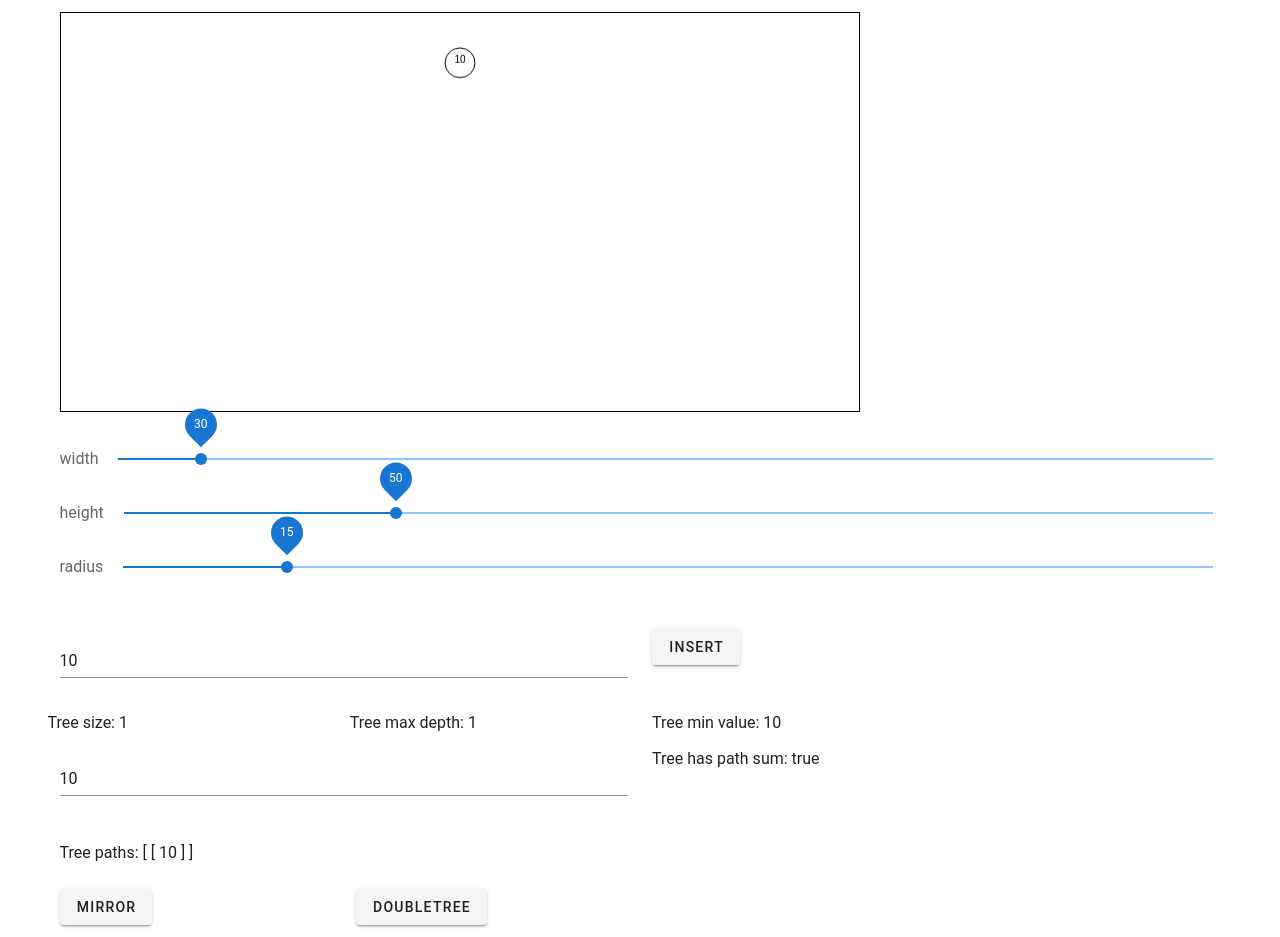
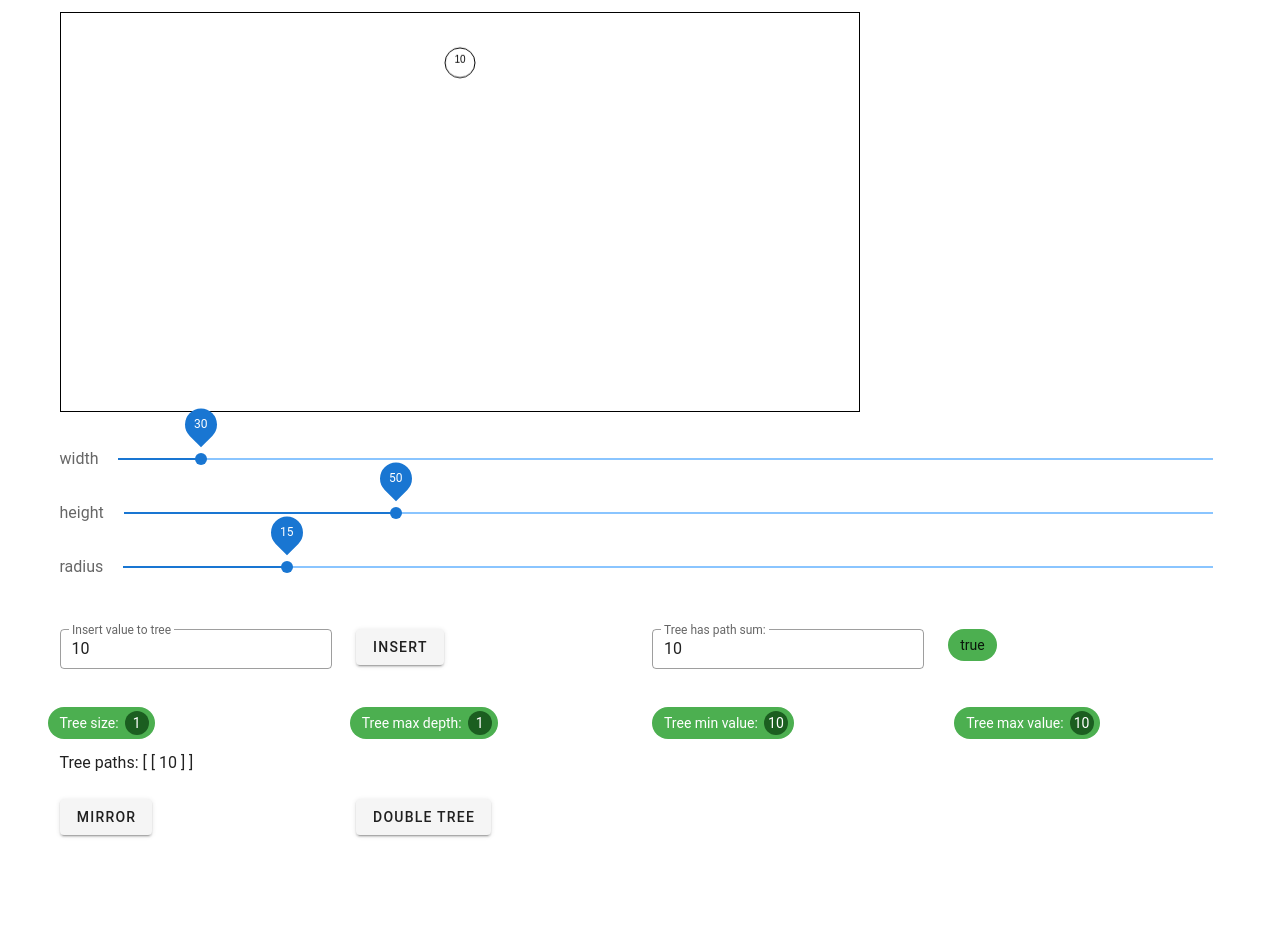
Before and after one commit to zydmayday/goodluck-schedule, a Vue app: page /#/learn-canvas in a window 1280 px wide. After the commit the page ends 847 px from the top, so only its background shows below. Built offline with nearby package versions, Linux system fonts and the light colour scheme; the HTML template or start-up script is replaced by a standard one.

Commit message:
1. upgrade vuetify 2. pretiffy UI

```diff
--- a/package.json
+++ b/package.json
@@ -18,7 +18,7 @@
     "vue-class-component": "^7.2.3",
     "vue-property-decorator": "^8.4.2",
     "vue-router": "^3.2.0",
-    "vuetify": "^2.4.2",
+    "vuetify": "^2.6.0",
     "vuex": "^3.4.0"
   },
   "devDependencies": {
@@ -27,6 +27,7 @@
     "@storybook/addon-essentials": "^6.1.14",
     "@storybook/addon-links": "^6.1.14",
     "@storybook/vue": "^6.1.14",
+    "@types/ramda": "^0.27.52",
     "@typescript-eslint/eslint-plugin": "^2.33.0",
     "@typescript-eslint/parser": "^2.33.0",
     "@vue/cli-plugin-babel": "^4.5.10",
--- a/src/components/atoms/BinaryTreeCanvasController.vue
+++ b/src/components/atoms/BinaryTreeCanvasController.vue
@@ -1,33 +1,62 @@
 <template>
   <v-row>
-    <v-col md="6">
-      <v-text-field type="number" v-model.number="localNewValue">
-      </v-text-field>
-    </v-col>
-    <v-col md="6">
-      <v-btn @click="insert">INSERT</v-btn>
+    <v-col md="12">
+      <v-row>
+        <v-col md="3">
+          <v-text-field
+            dense
+            outlined
+            type="number"
+            label="Insert value to tree"
+            v-model.number="localNewValue"
+          >
+          </v-text-field>
+        </v-col>
+        <v-col md="3">
+          <v-btn @click="insert">INSERT</v-btn>
+        </v-col>
+        <v-col md="3">
+          <v-text-field
+            outlined
+            dense
+            type="number"
+            v-model.number="pathSum"
+            label="Tree has path sum:"
+          ></v-text-field>
+        </v-col>
+        <v-col md="3">
+          <v-chip :color="hasTreePathSum ? 'green' : 'red'">{{
+            hasTreePathSum
+          }}</v-chip>
+        </v-col>
+      </v-row>
     </v-col>
     <v-row>
       <v-col md="3">
-        <span> Tree size: {{ treeSize }} </span>
+        <v-chip color="green" text-color="white">
+          Tree size:
+          <v-avatar right class="green darken-4">{{ treeSize }}</v-avatar>
+        </v-chip>
       </v-col>
       <v-col md="3">
-        <span> Tree max depth: {{ treeMaxDepth }} </span>
+        <v-chip color="green" text-color="white">
+          Tree max depth:
+          <v-avatar right class="green darken-4">{{ treeMaxDepth }}</v-avatar>
+        </v-chip>
       </v-col>
       <v-col md="3">
-        <span> Tree min value: {{ treeMinValue }} </span>
+        <v-chip color="green" text-color="white">
+          Tree min value:
+          <v-avatar right class="green darken-4">{{ treeMinValue }}</v-avatar>
+        </v-chip>
+      </v-col>
+      <v-col md="3">
+        <v-chip color="green" text-color="white">
+          Tree max value:
+          <v-avatar right class="green darken-4">{{ treeMaxValue }}</v-avatar>
+        </v-chip>
       </v-col>
     </v-row>
-    <v-col md="12">
-      <v-row>
-        <v-col md="6">
-          <v-text-field v-model="pathSum"></v-text-field>
-        </v-col>
-        <v-col md="6">
-          <span> Tree has path sum: {{ hasTreePathSum }} </span>
-        </v-col>
-      </v-row>
-    </v-col>
     <v-col md="12">
       <span> Tree paths: {{ treePaths }} </span>
     </v-col>
@@ -37,7 +66,7 @@
           <v-btn @click="mirror">mirror</v-btn>
         </v-col>
         <v-col md="3">
-          <v-btn @click="doubleTree">doubleTree</v-btn>
+          <v-btn @click="doubleTree">double Tree</v-btn>
         </v-col>
       </v-row>
     </v-col>
@@ -62,6 +91,10 @@ export default class BinaryTreeCanvasController extends Vue {
 
   private get treeMinValue(): number {
     return this.treeData.minValue();
+  }
+
+  private get treeMaxValue(): number {
+    return this.treeData.maxValue();
   }
 
   private get hasTreePathSum(): boolean {
--- a/src/types.ts
+++ b/src/types.ts
@@ -90,6 +90,13 @@ export class TreeData {
     return this._minValue(node.left);
   }
 
+  private _maxValue(node: TreeData): number {
+    if (!node.right) {
+      return node.val;
+    }
+    return this._maxValue(node.right);
+  }
+
   private _hasPathSum(node: TreeData | undefined, sum: number): boolean {
     if (!node) {
       return false;
@@ -137,6 +144,22 @@ export class TreeData {
     return node;
   }
 
+  private _isBST(node: TreeData): boolean {
+    if (node._isLeaf()) {
+      return true;
+    }
+    if (node.left && node.val < node.left.maxValue()) {
+      return false;
+    }
+    if (node.right && node.val >= node.right.minValue()) {
+      return false;
+    }
+    return (
+      (node.left ? node.left.isBST() : true) &&
+      (node.right ? node.right.isBST() : true)
+    );
+  }
+
   insert(val: number) {
     this._size++;
     return this._insert(this, val);
@@ -154,6 +177,10 @@ export class TreeData {
     return this._minValue(this);
   }
 
+  maxValue(): number {
+    return this._maxValue(this);
+  }
+
   hasPathSum(sum: number) {
     return this._hasPathSum(this, sum);
   }
@@ -168,6 +195,10 @@ export class TreeData {
 
   doubleTree() {
     return this._double(this);
+  }
+
+  isBST(): boolean {
+    return this._isBST(this);
   }
 }
 
```
Also changed, not shown: 1 other file (tests, documents, lock files or other folders).
